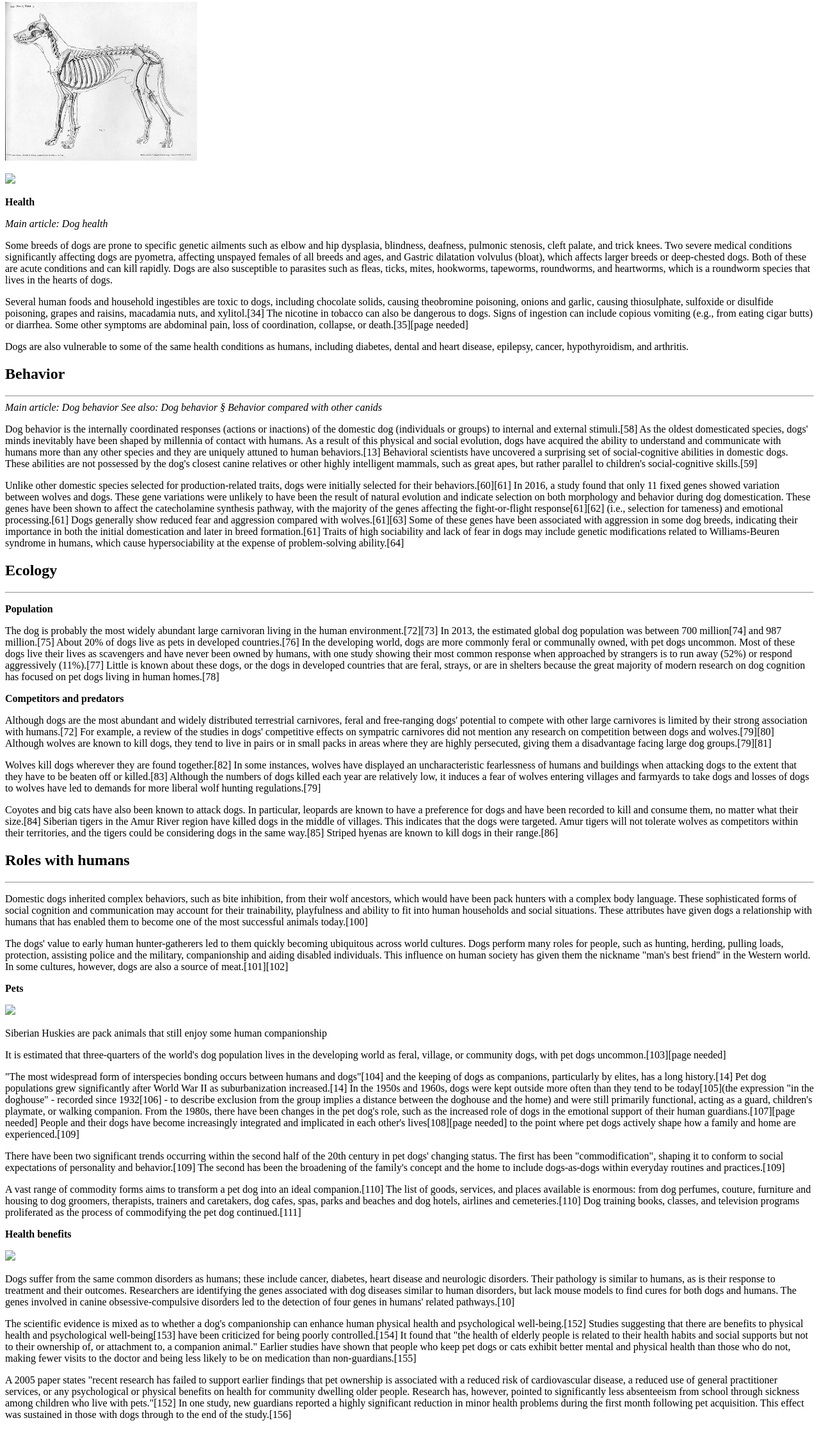
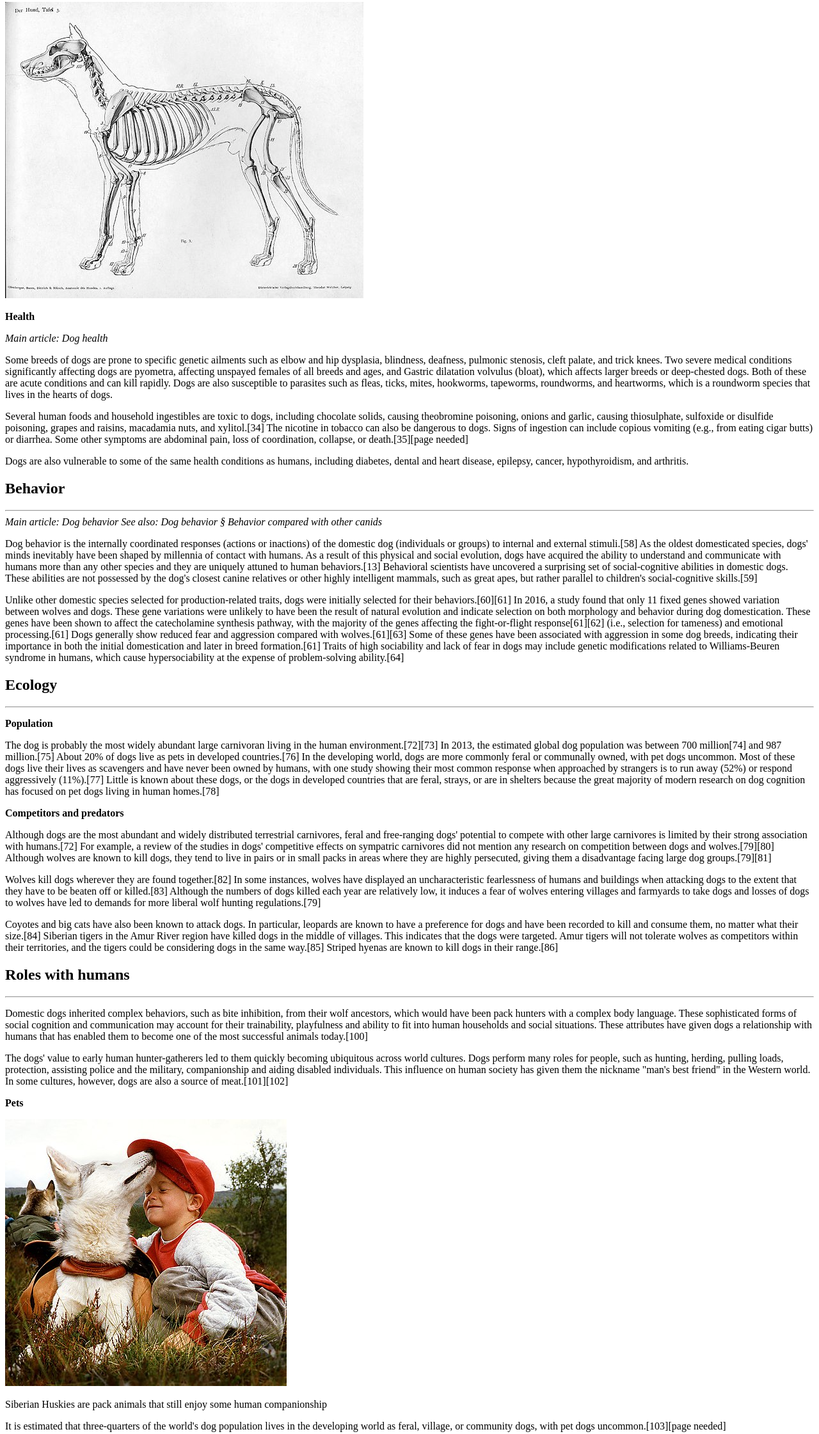
Before and after one commit to bella-mancini/bella-mancini.github.io, a plain HTML site: page assignments/assign3.html in a window 1280 px wide. Shown: the part 2287-4528 px from the top of the page at 64% size. Drawn offline with Linux system fonts and the light colour scheme.

Commit message:
assign 3

```diff
--- a/assignments/assign3.html
+++ b/assignments/assign3.html
@@ -85,8 +85,7 @@
         <p>Compared to the dog's wolf-like ancestors, selective breeding since domestication has seen the dog's skeleton greatly enhanced in size for larger types as mastiffs and miniaturised for smaller types such as terriers; dwarfism has been selectively utilised for some types where short legs are advantageous such as dachshunds and corgis.[29] Most dogs naturally have 26 vertebrae in their tails, but some with naturally short tails have as few as three.[28]</p>
 
         <p>The dog's skull has identical components regardless of breed type, but there is significant divergence in terms of skull shape between types.[29][30] The three basic skull shapes are the elongated dolichocephalic type as seen in sighthounds, the intermediate mesocephalic or mesaticephalic type, and the very short and broad brachycephalic type exemplified by mastiff type skulls.[29][30]</p>
-        <p><img src="/assignments/dog-skeleton.jpg" alt="Skeleton" style="width:300px"></p>
-        <p><img src="assignments/dog-skeleton.jpg"></p>
+        <p><img src="assign-img/dogSkeleton.jpg"></p>
 
     <p id="Health"><b>Health</b></p>
         <em>Main article: Dog health</em>
@@ -124,7 +123,7 @@
         <p>The dogs' value to early human hunter-gatherers led to them quickly becoming ubiquitous across world cultures. Dogs perform many roles for people, such as hunting, herding, pulling loads, protection, assisting police and the military, companionship and aiding disabled individuals. This influence on human society has given them the nickname "man's best friend" in the Western world. In some cultures, however, dogs are also a source of meat.[101][102]</p>
 
     <p id="Pets"><b>Pets</b></p>
-        <img src="assignments/pet.jpg">
+        <img src="assign-img/pet.jpg">
         <p>Siberian Huskies are pack animals that still enjoy some human companionship</p>
         <p>It is estimated that three-quarters of the world's dog population lives in the developing world as feral, village, or community dogs, with pet dogs uncommon.[103][page needed]</p>
 
@@ -135,7 +134,7 @@
         <p>A vast range of commodity forms aims to transform a pet dog into an ideal companion.[110] The list of goods, services, and places available is enormous: from dog perfumes, couture, furniture and housing to dog groomers, therapists, trainers and caretakers, dog cafes, spas, parks and beaches and dog hotels, airlines and cemeteries.[110] Dog training books, classes, and television programs proliferated as the process of commodifying the pet dog continued.[111]</p>
 
     <p id="Health Benefits"><b>Health benefits</b></p>
-        <img src="assignments/dog-walking.jpg">
+        <img src="assign-img/dogWalking.jpg">
 
 
         <p>Dogs suffer from the same common disorders as humans; these include cancer, diabetes, heart disease and neurologic disorders. Their pathology is similar to humans, as is their response to treatment and their outcomes. Researchers are identifying the genes associated with dog diseases similar to human disorders, but lack mouse models to find cures for both dogs and humans. The genes involved in canine obsessive-compulsive disorders led to the detection of four genes in humans' related pathways.[10]</p>
```
Also changed, not shown: assignments/assign-img/dogSkeleton.jpg (renamed from assignments/dog-skeleton.jpg), assignments/assign-img/dogWalking.jpg (renamed from assignments/dog-walking.jpg), assignments/assign-img/pet.jpg (renamed from assignments/pet.jpg), 1 other file.
